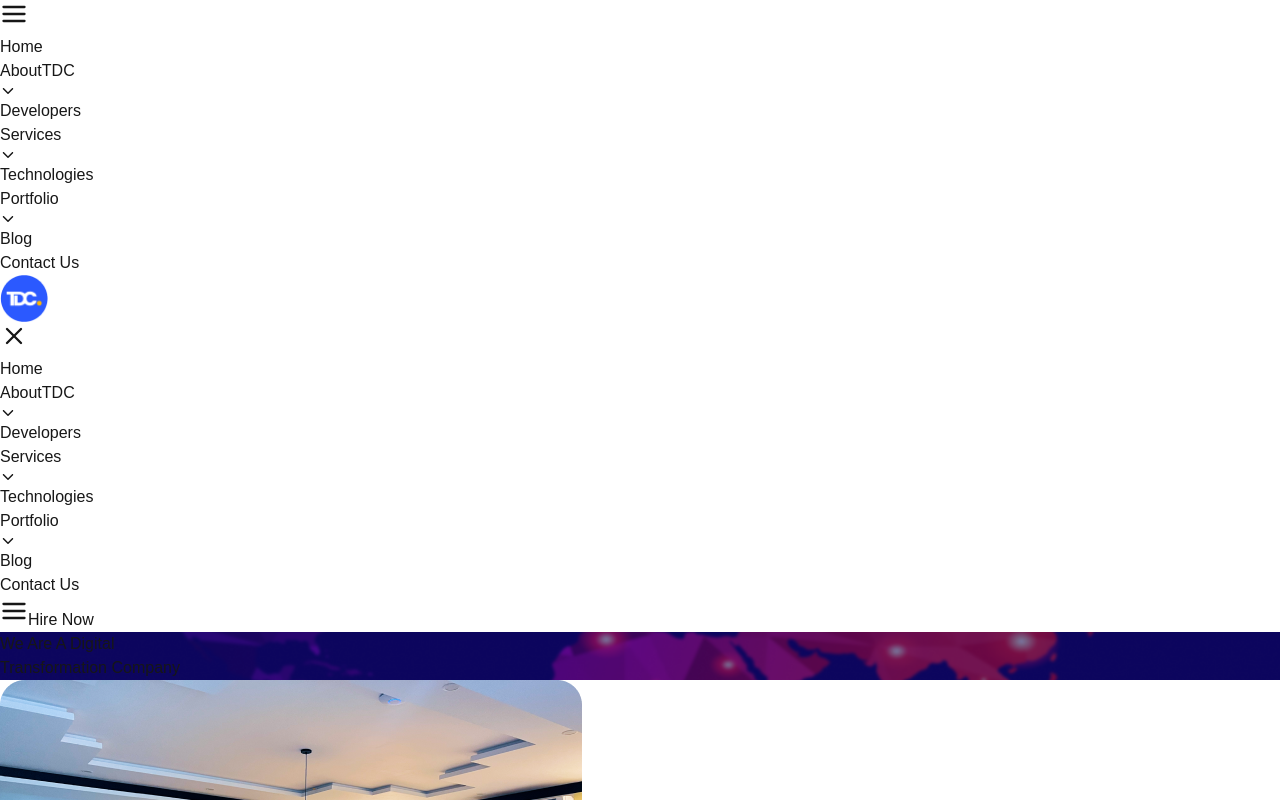
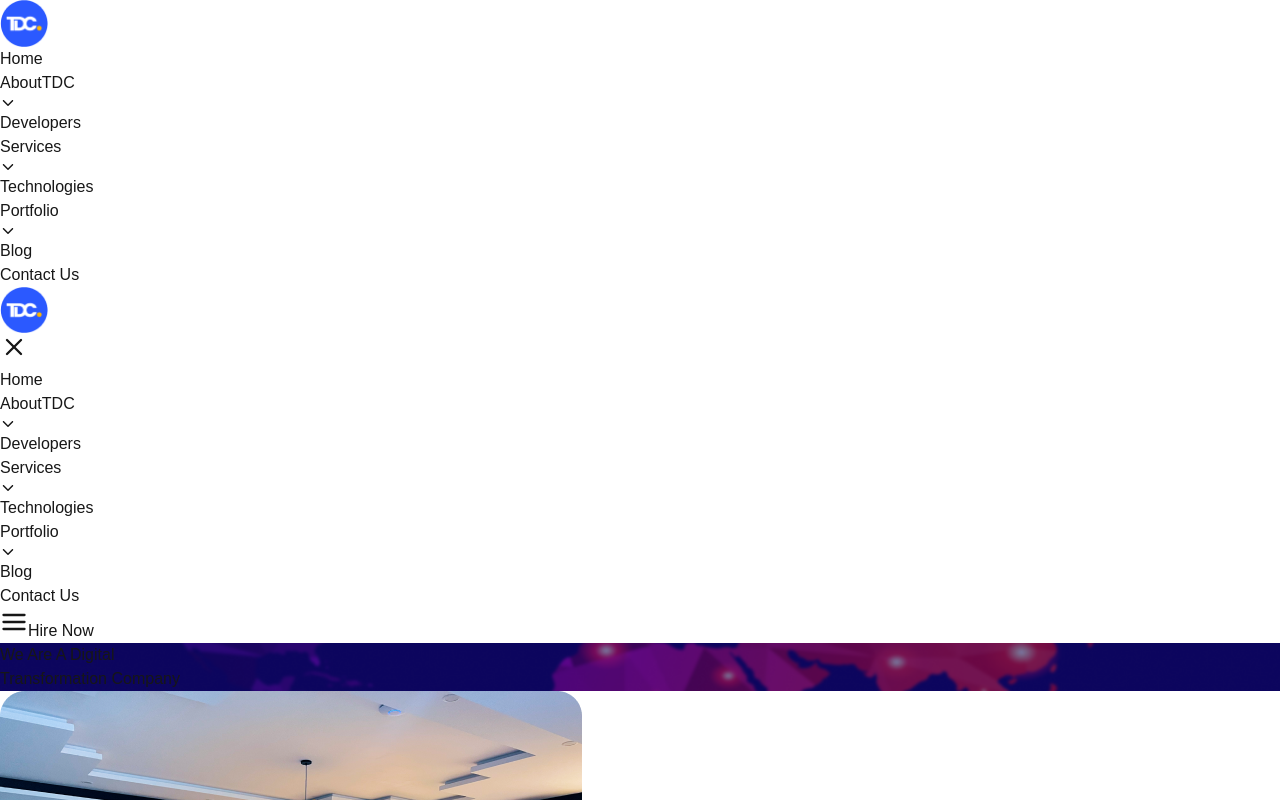
Before and after one commit to asifalidev77/Digital-Marketing-Agency, a Next.js app: page / in a window 1280 px wide. Shown: the top 800 px of the page. Built offline with nearby package versions, Linux system fonts and the light colour scheme.

Commit message:
warrings updates

```diff
--- a/src/app/_components/Navbar.tsx
+++ b/src/app/_components/Navbar.tsx
@@ -11,12 +11,14 @@ const Navbar : React.FC = () => {
       <>
       <section className=" w-full h-[10vh] px-[30px] md:px-[50px] xl:px-[55px] 2xl:px-[102.86px] flex justify-between align-middle items-center">
         <div className="flex items-center gap-x-20">
-          <button
-          className="lg:hidden text-gray-700 focus:outline-none"
-          onClick={() => setIsOpen(!isOpen)}
-        >
-          {isOpen ? <FiX size={28} /> : <FiMenu size={28} />}
-        </button>
+          <div>
+            <Image
+            src={logo}
+            alt="Company Logo"
+            width={47.62}
+            height={47.62}
+            />
+          </div>
 
           <div className="hidden lg:flex ">
             <ul className="flex gap-x-5">
```
Also changed, not shown: .eslintrc.js (added).
